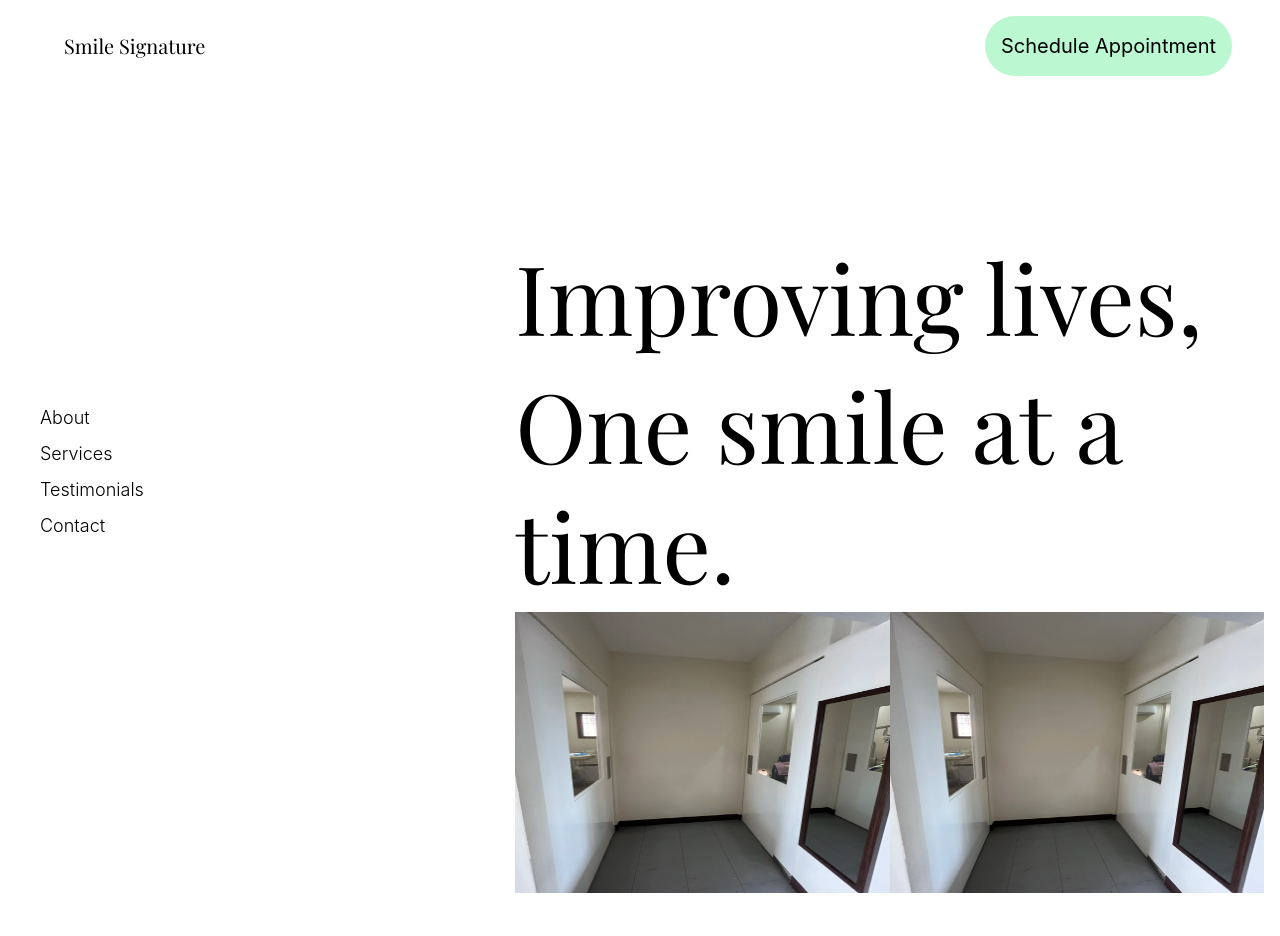
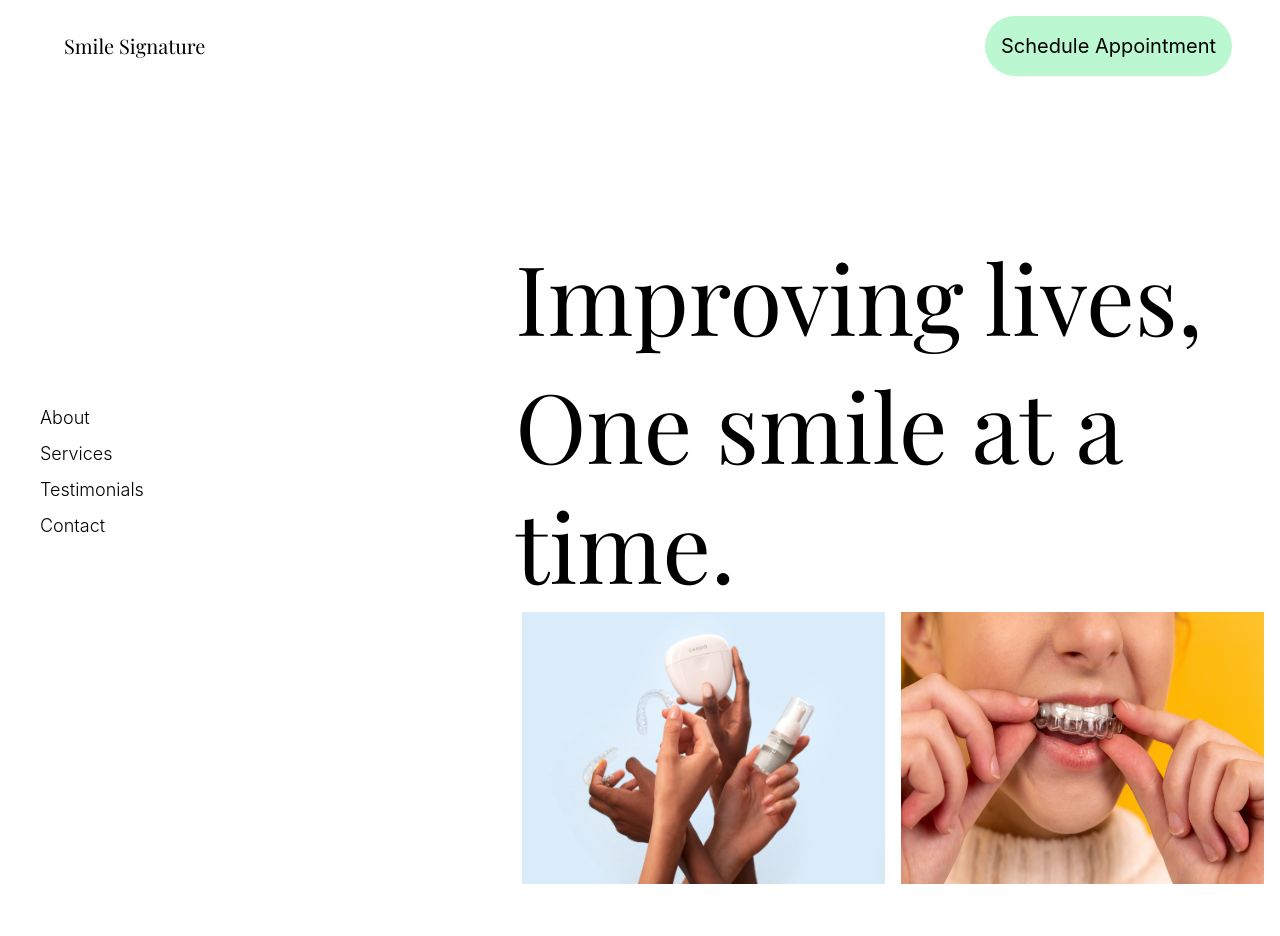
Before and after one commit to alfredosdpiii/Next-smile-signature, a Next.js app: page / in a window 1280 px wide. Shown: the top 936 px of the page. Before the commit the page ends 899 px from the top, so only its background shows below. Built offline with nearby package versions, Linux system fonts and the light colour scheme.

Commit message:
💄 Added animations

```diff
--- a/components/Header.js
+++ b/components/Header.js
@@ -2,7 +2,7 @@ import React from "react"
 
 const Header = () => {
   return (
-    <nav className="flex w-full bg-transparent justify-between py-4 px-12 sticky top-0">
+    <nav className="flex w-full bg-transparent justify-between py-4 px-12 sticky top-0 z-10">
       <a className="heading-1 text-xl p-4">
         Smile Signature
       </a>
--- a/components/Hero.js
+++ b/components/Hero.js
@@ -1,22 +1,23 @@
 import Reat from 'react'
 import Image from 'next/image'
-import img1 from '../assets/Marcos Alvarez/img8.webp'
+import img1 from '../public/beautifulImg.jpg'
+import img2 from '../public/beautifulImg3.jpg'
 
 const Hero = () => {
   return (
     <>
-    <div className="grid grid-cols-5 top-1/4 mx-4">
+    <div className="grid grid-cols-5 top-1/4 mx-4" id="hero">
       <div className="col-span-3 col-start-3 col-end-6 row-span-5">
-          <h1 className="heading-1 text-8xl font-medium leading-tight mt-0 mb-2">Improving lives,</h1>
-          <h1 className="heading-1 text-8xl font-medium leading-tight mt-0 mb-2">One smile at a time.</h1>
+          <h1 className="heading-1 text-8xl font-medium leading-tight mt-0 mb-2 animate-[slide_2s_ease-in-out]">Improving lives,</h1>
+          <h1 className="heading-1 text-8xl font-medium leading-tight mt-0 mb-2 animate-[slide_3.3s_ease-in-out]">One smile at a time.</h1>
       </div>
     </div>
-    <div className="grid grid-cols-10 mx-4">
-      <div className="col-start-5 col-end-8">
-        <Image src={img1} width="2000px" height="1500px" alt="Picture of dental room"/>
+    <div className="grid grid-cols-10 mx-4 gap-4">
+      <div className="col-start-5 col-end-8 animate-[slide_4s_ease-in-out]">
+        <Image src={img1} width="2000px" height="1500px" alt="Picture of dental room" className/>
       </div>
-      <div className="col-start-8 col-end-11">
-        <Image src={img1} width="2000px" height="1500px" alt="Picture of dental room"/>
+      <div className="col-start-8 col-end-11 animate-[slide_4.3s_ease-in-out]">
+        <Image src={img2} width="2000px" height="1500px" alt="Picture of dental room"/>
       </div>
     </div>
     </>
--- a/components/SideNav.js
+++ b/components/SideNav.js
@@ -11,9 +11,9 @@ const NavItem = props => (
 
 const SideNav = () => {
   return (
-    <div className={styles.navigation}>
+    <div className={`${styles.navigation} z-10`}>
       <ul className="flex flex-col">
-        <NavItem text="About" href="/the-full-story" />
+        <NavItem text="About" href="#about" />
         <NavItem text="Services" href="#services"/>
         <NavItem text="Testimonials" href="#testimonials"/>
         <NavItem text="Contact" href="#contact"/>
--- a/pages/index.js
+++ b/pages/index.js
@@ -5,6 +5,7 @@ import Layout from "../components/Layout";
 import Header from "../components/Header";
 import SideNav from "../components/SideNav"
 import Hero from "../components/Hero"
+import About from '../components/About'
 
 export default function Home() {
   return (
@@ -12,6 +13,7 @@ export default function Home() {
       <Header />
       <SideNav />
       <Hero />
+      <About />
     </Layout>
   )
 }
```
